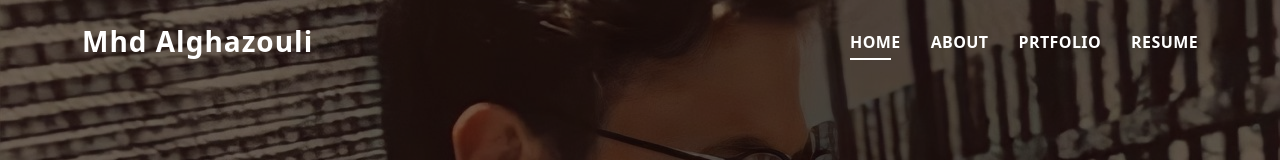
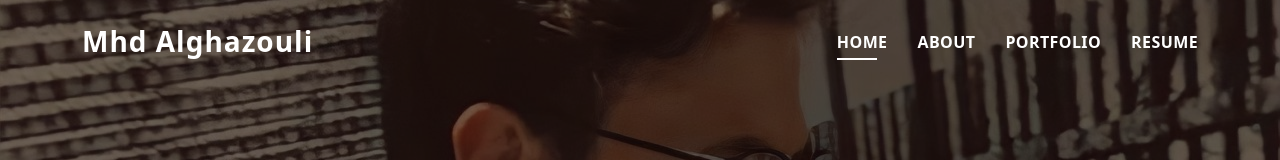
Before and after one commit to mhdAlghazouli/mhdalghazouli.github.io, a plain HTML site: page index.html in a window 1280 px wide. Shown: the top 160 px of the page. Drawn offline with Linux system fonts and the light colour scheme.

Commit message:
fixed portfolio word

```diff
--- a/index.html
+++ b/index.html
@@ -44,7 +44,7 @@
         <ul>
           <li><a class="nav-link scrollto active" href="#hero">Home</a></li>
           <li><a class="nav-link scrollto" href="#about">About</a></li>
-          <li><a class="nav-link scrollto " href="#work">Prtfolio</a></li>
+          <li><a class="nav-link scrollto " href="#work">Portfolio</a></li>
           <li><a class="nav-link scrollto " href="assets/img/MOE ALGHAZOULI (2).pdf" target="_blank">Resume</a></li>
 
 
```
